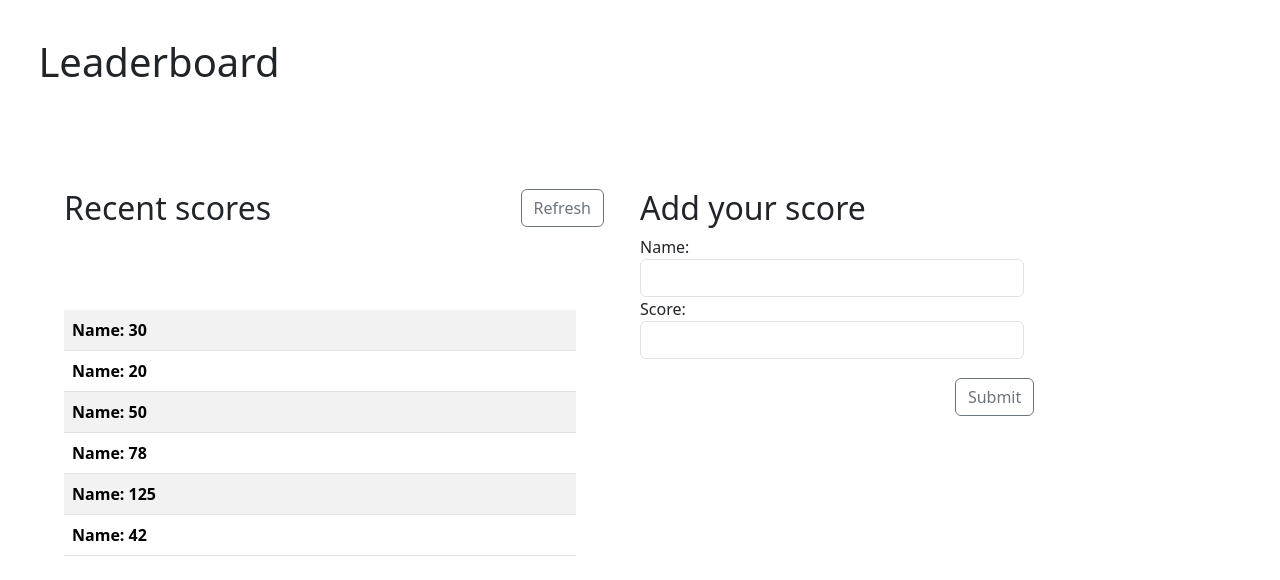
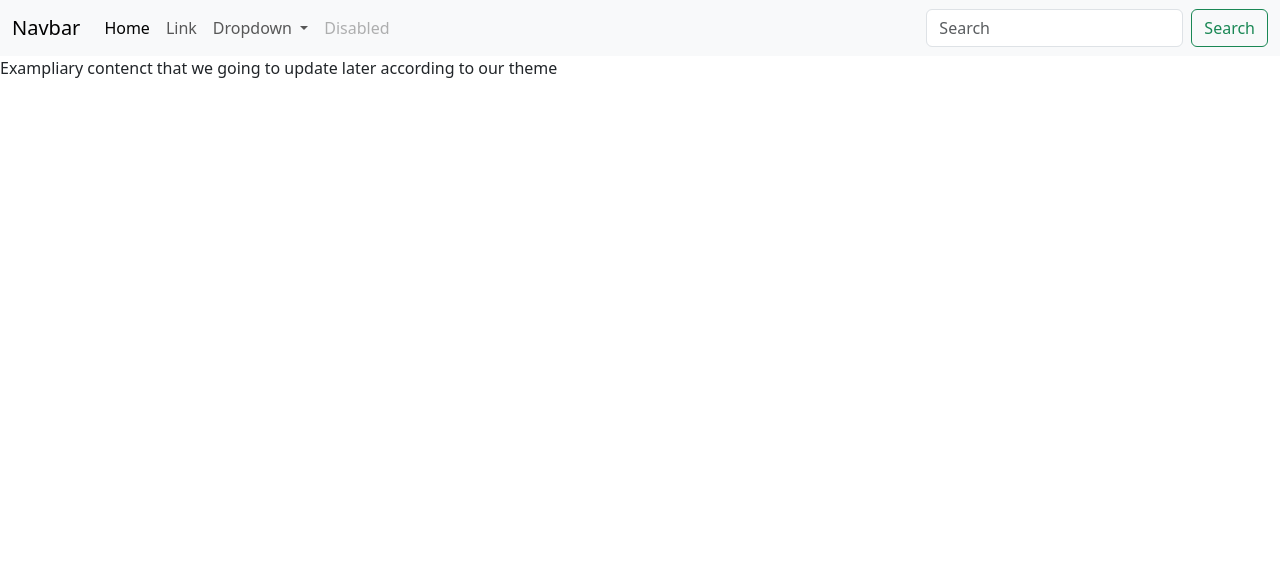
Before and after one commit to emhamza/JavaScript-Group-Project, a website built with webpack: page src/index.html in a window 1280 px wide. Built offline with nearby package versions, Linux system fonts and the light colour scheme.

Commit message:
Add header and footer

```diff
--- a/src/index.html
+++ b/src/index.html
@@ -15,61 +15,43 @@
 </head>
 
 <body>
-  <main>
-    <h1 class="main-head">Leaderboard</h1>
-    <section>
-      <div class="d-flex">
-        <div class="col-md-6">
-          <div class="d-flex align-items-center mb-3" id="section-1">
-            <h2 class="secondary-head mr-5">Recent scores</h2>
-            <button id="ref-btn" class="btn btn-outline-secondary" type="reset">Refresh</button>
-          </div>
-          <div class="my-table">
-            <table class="table table-striped">
-              <tbody>
-                <tr>
-                  <th scope="row">Name: 30</th>
-                </tr>
-                <tr>
-                  <th scope="row">Name: 20</th>
-                </tr>
-                <tr>
-                  <th scope="row">Name: 50</th>
-                </tr>
-                <tr>
-                  <th scope="row">Name: 78</th>
-                </tr>
-                <tr>
-                  <th scope="row">Name: 125</th>
-                </tr>
-                <tr>
-                  <th scope="row">Name: 42</th>
-                </tr>
-              </tbody>
-            </table>
-          </div>
-        </div>
-        <div class="col-md-6">
-          <div class="section-2">
-            <h2>Add your score</h2>
-            <form>
-              <div class="form-group">
-                <label for="name">Name:</label>
-                <input type="text" id="name" name="name" class="form-control">
-              </div>
-              <div class="form-group">
-                <label for="score">Score:</label>
-                <input type="number" id="score" name="score" class="form-control">
-              </div>
-              <div id="message-container"></div>
-              <button type="submit" class="btn btn-outline-secondary" id="sub-btn">Submit</button>
-            </form>
-          </div>
-        </div>
+  <nav class="navbar navbar-expand-lg bg-body-tertiary">
+    <div class="container-fluid">
+      <a class="navbar-brand" href="#">Navbar</a>
+      <button class="navbar-toggler" type="button" data-bs-toggle="collapse" data-bs-target="#navbarSupportedContent" aria-controls="navbarSupportedContent" aria-expanded="false" aria-label="Toggle navigation">
+        <span class="navbar-toggler-icon"></span>
+      </button>
+      <div class="collapse navbar-collapse" id="navbarSupportedContent">
+        <ul class="navbar-nav me-auto mb-2 mb-lg-0">
+          <li class="nav-item">
+            <a class="nav-link active" aria-current="page" href="#">Home</a>
+          </li>
+          <li class="nav-item">
+            <a class="nav-link" href="#">Link</a>
+          </li>
+          <li class="nav-item dropdown">
+            <a class="nav-link dropdown-toggle" href="#" role="button" data-bs-toggle="dropdown" aria-expanded="false">
+              Dropdown
+            </a>
+            <ul class="dropdown-menu">
+              <li><a class="dropdown-item" href="#">Action</a></li>
+              <li><a class="dropdown-item" href="#">Another action</a></li>
+              <li><hr class="dropdown-divider"></li>
+              <li><a class="dropdown-item" href="#">Something else here</a></li>
+            </ul>
+          </li>
+          <li class="nav-item">
+            <a class="nav-link disabled">Disabled</a>
+          </li>
+        </ul>
+        <form class="d-flex" role="search">
+          <input class="form-control me-2" type="search" placeholder="Search" aria-label="Search">
+          <button class="btn btn-outline-success" type="submit">Search</button>
+        </form>
       </div>
-    </section>
-
-  </main>
+    </div>
+  </nav>
+  <footer>Exampliary contenct that we going to update later according to our theme</footer>
   <script type="module" src="index.js"></script>
 </body>
 
```
Also changed, not shown: dist/index.html, dist/main.bundle.js.
